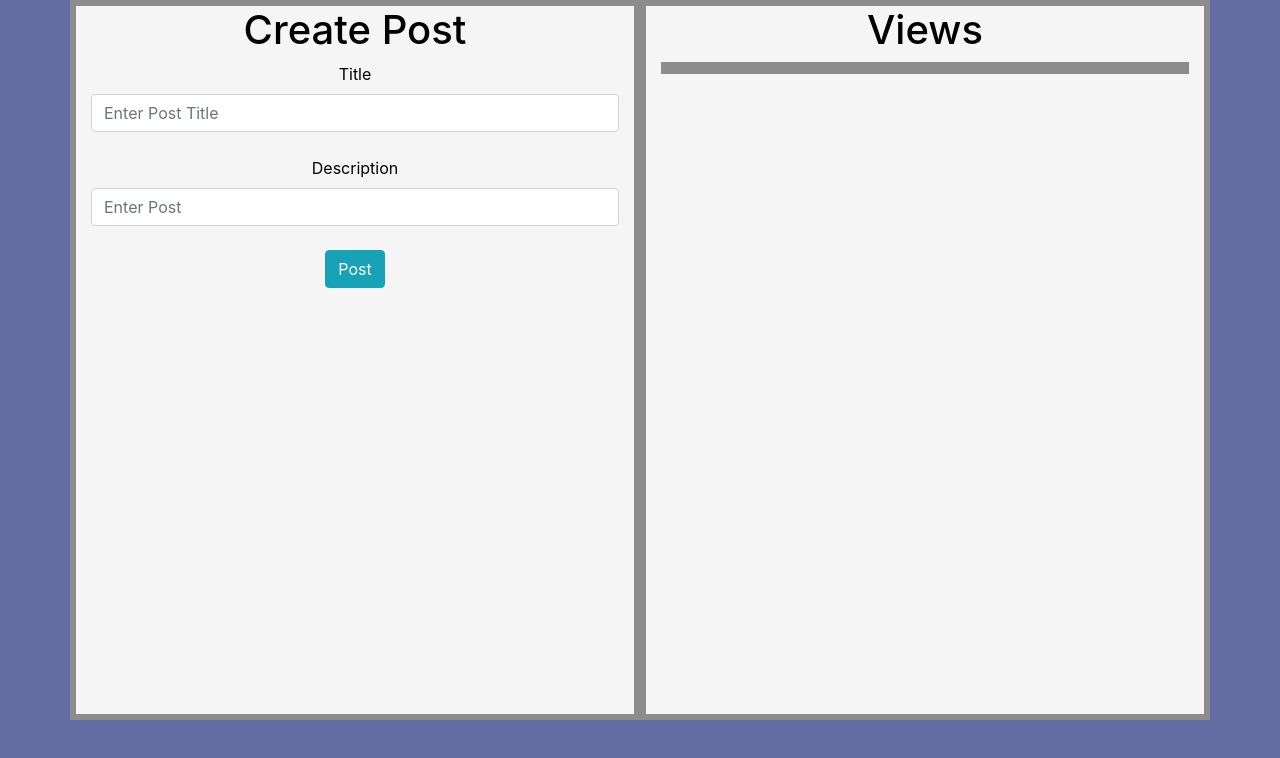
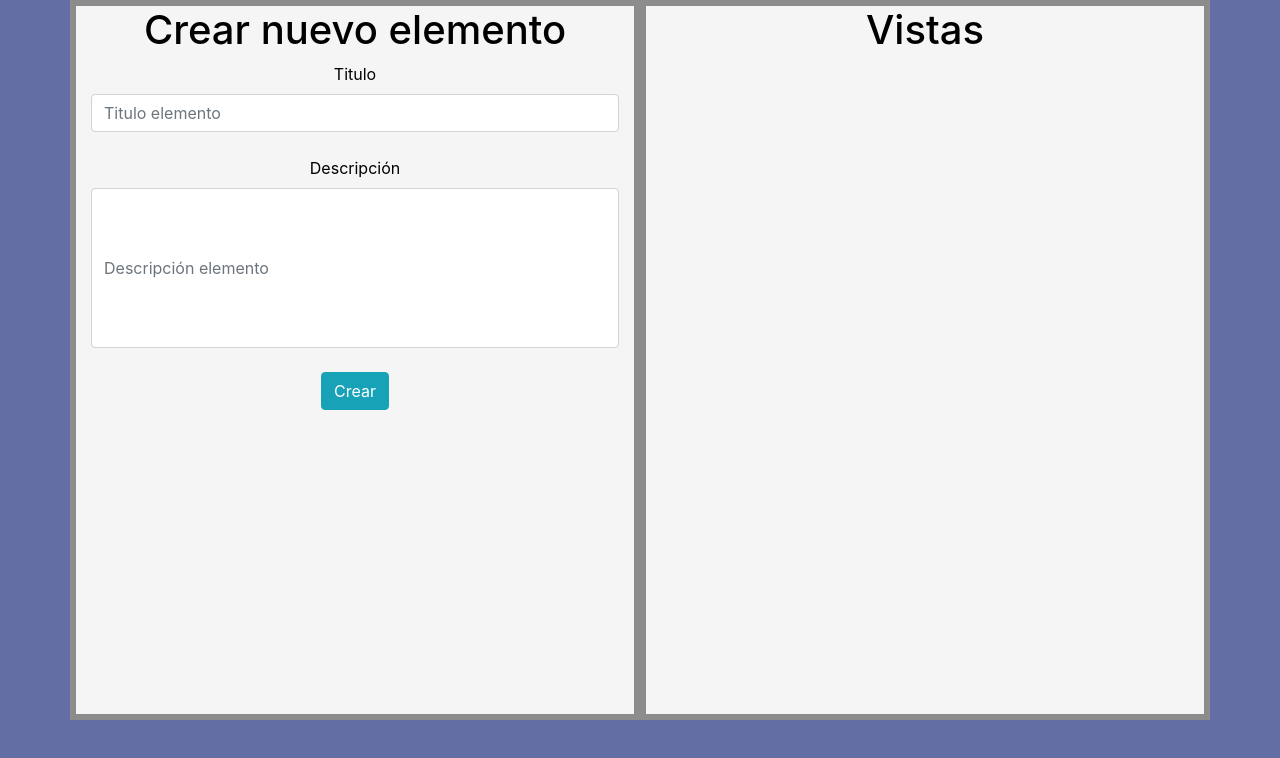
Before and after one commit to myrna90/React-Redux-Coophi, a React (Create React App) app: page / in a window 1280 px wide. Shown: the top 758 px of the page. Built offline with nearby package versions, Linux system fonts and the light colour scheme.

Commit message:
se agrego el texto en español, se agrego una card para guardar los elemento que se crean y se muestran en vistas

```diff
--- a/src/App.css
+++ b/src/App.css
@@ -21,6 +21,5 @@
   justify-content: center;
   background: whitesmoke;
   color: black;
-  border: .4em solid #8c8c8c;
   margin-bottom: 1.5em;
 }
--- a/src/Post.js
+++ b/src/Post.js
@@ -1,21 +1,23 @@
 import React from 'react';
 import { connect } from 'react-redux';
 import Button from 'react-bootstrap/Button';
+import Card from 'react-bootstrap/Card';
 
 
 class Post extends React.Component{
     render(){
         return(
             <div>
-                <h2>{this.props.post.title}</h2>
-                <p>{this.props.post.description}</p>
-             <div>
-             <Button onClick={()=>this.props.dispatch({type:'EDIT_POST', id:this.props.post.id})}
-                variant="info">Edit</Button>
-             <Button onClick={()=>this.props.dispatch({type:'DELETE_POST', id:this.props.post.id})}
-               variant="warning">Delete</Button>
-             </div>
-
+              <Card style={{ width: '18rem' }}>
+               <Card.Body>
+                <Card.Title>{this.props.post.title}</Card.Title>
+                 <Card.Text>{this.props.post.description}</Card.Text>
+                <Button onClick={()=>this.props.dispatch({type:'EDIT_POST', id:this.props.post.id})}
+                variant="info">Editar</Button>
+                <Button onClick={()=>this.props.dispatch({type:'DELETE_POST', id:this.props.post.id})}
+                variant="warning">Borra</Button>
+               </Card.Body>
+              </Card>
             </div>
         )
     }
--- a/src/components/AllPost.js
+++ b/src/components/AllPost.js
@@ -7,14 +7,14 @@ class AllPost extends Component {
     render() {
         return (
             <div>
-            <h1>Views</h1>
+            <h1>Vistas</h1>
              <div className="conteiner_all">
                 {this.props.posts.map((post) => (
                 <div key={post.id}>
                 {post.editing ? <EditComponent post={post} key={post.id} /> : <Post post={post}
                 key={post.id} />}
              </div>
-  ))}
+                ))}
              </div>
 
             </div>
--- a/src/components/PostForm.js
+++ b/src/components/PostForm.js
@@ -15,7 +15,7 @@ class PostForm extends React.Component{
             description,
             editing: false
         }
-
+    console.log(data);
             this.props.dispatch({
                 type:'ADD_POST',
                 data});
@@ -26,17 +26,17 @@ class PostForm extends React.Component{
  render(){
      return(
         <div>
-          <h1>Create Post</h1>
+          <h1>Crear nuevo elemento</h1>
             <Form onSubmit={this.handleSubmit}>
-             <Form.Label>Title</Form.Label>
+             <Form.Label>Titulo</Form.Label>
               <Form.Control required type="text" ref={(input)=>this.getTitle=input}
-                placeholder="Enter Post Title" />
+                placeholder="Titulo elemento" />
             <br/>
-             <Form.Label>Description</Form.Label>
-              <Form.Control required type="text" ref={(input)=>this.getDescription =input} cols="28"
-                placeholder="Enter Post" />
+             <Form.Label>Descripción</Form.Label>
+              <Form.Control style={{height:"10em"}} required type="text" ref={(input)=>this.getDescription =input} cols="28"
+                placeholder="Descripción elemento" />
             <br/>
-             <Button variant="info" type="submit">Post</Button>
+             <Button variant="info" type="submit">Crear</Button>
             </Form>
         </div>
      )
```
